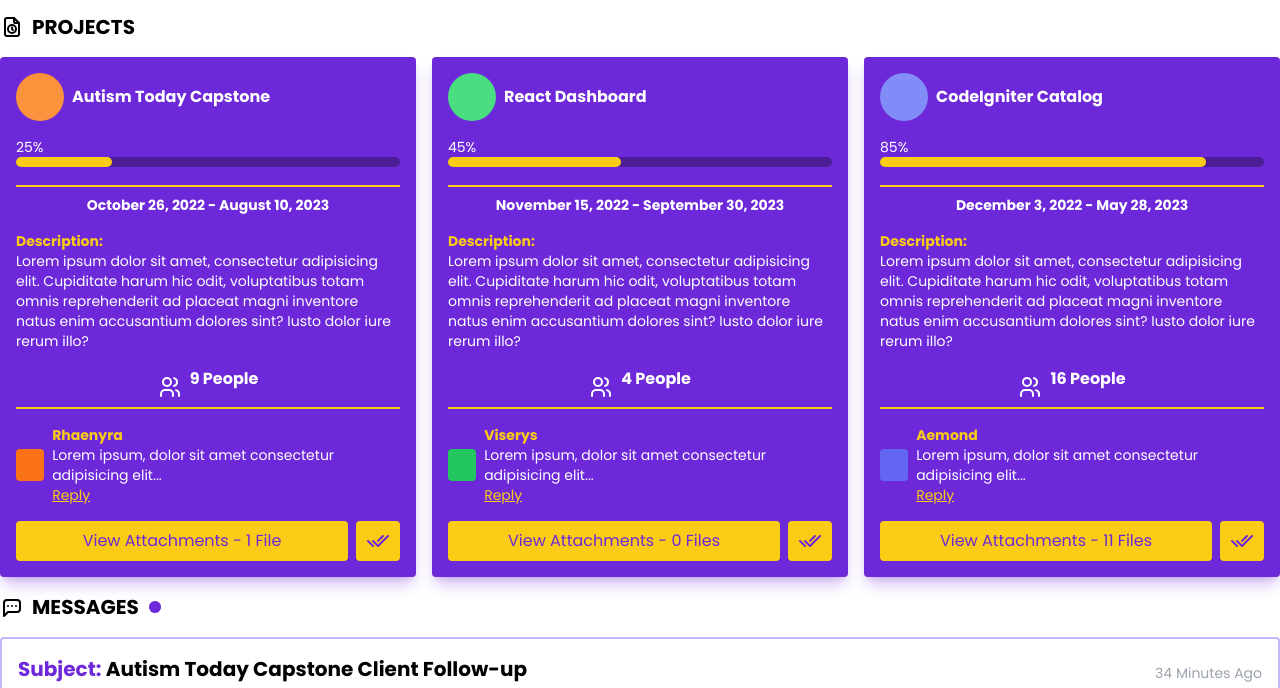
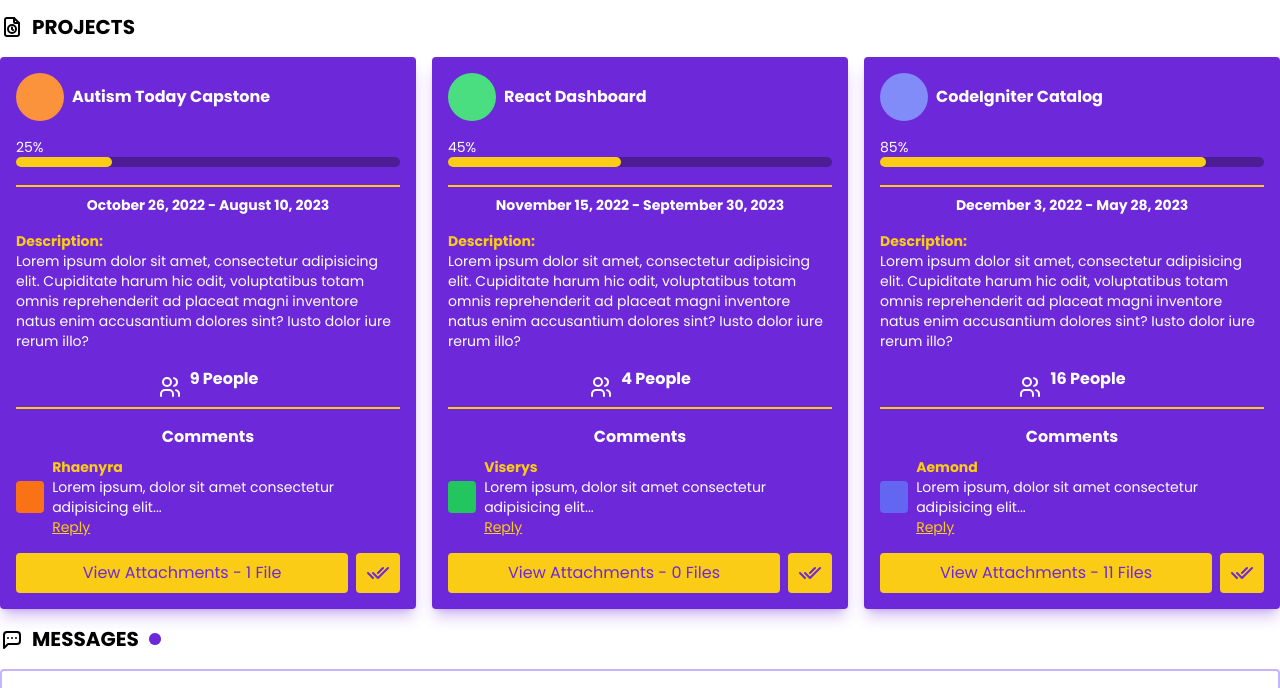
Before and after one commit to JCrucillo2/tailwind-dashboard, a website: page index.html in a window 1280 px wide. Shown: the part 91-779 px from the top of the page. Drawn offline with Linux system fonts and the light colour scheme.

Commit message:
Added comments heading

```diff
--- a/index.html
+++ b/index.html
@@ -254,7 +254,9 @@
                   <p class="mb-4 font-bold">9 People</p>
                 </div>
 
-                <div class="mb-4 flex items-center gap-2">
+                <div class="mb-4">
+                  <h3 class="text-center font-bold mb-2">Comments</h3>
+                  <div class="flex items-center gap-2">
                     <div class="rounded w-8 h-8 bg-orange-500"></div>
                     <div class="text-sm">
                       <p class="font-bold text-yellow-400">Rhaenyra</p>
@@ -262,9 +264,12 @@
                         Lorem ipsum, dolor sit amet consectetur adipisicing
                         elit...
                       </p>
-                    <a class="block text-sm underline text-yellow-400" href="#"
+                      <a
+                        class="block text-sm underline text-yellow-400"
+                        href="#"
                         >Reply</a
                       >
+                    </div>
                   </div>
                 </div>
 
@@ -356,7 +361,9 @@
                   <p class="mb-4 font-bold">4 People</p>
                 </div>
 
-                <div class="mb-4 flex items-center gap-2">
+                <div class="mb-4">
+                  <h3 class="text-center font-bold mb-2">Comments</h3>
+                  <div class="flex items-center gap-2">
                     <div class="rounded w-8 h-8 bg-green-500"></div>
                     <div class="text-sm">
                       <p class="font-bold text-yellow-400">Viserys</p>
@@ -364,9 +371,12 @@
                         Lorem ipsum, dolor sit amet consectetur adipisicing
                         elit...
                       </p>
-                    <a class="block text-sm underline text-yellow-400" href="#"
+                      <a
+                        class="block text-sm underline text-yellow-400"
+                        href="#"
                         >Reply</a
                       >
+                    </div>
                   </div>
                 </div>
 
@@ -459,7 +469,9 @@
                   <p class="mb-4 font-bold">16 People</p>
                 </div>
 
-                <div class="mb-4 flex items-center gap-2">
+                <div class="mb-4">
+                  <h3 class="text-center font-bold mb-2">Comments</h3>
+                  <div class="flex items-center gap-2">
                     <div class="rounded w-8 h-8 bg-indigo-500"></div>
                     <div class="text-sm">
                       <p class="font-bold text-yellow-400">Aemond</p>
@@ -467,9 +479,12 @@
                         Lorem ipsum, dolor sit amet consectetur adipisicing
                         elit...
                       </p>
-                    <a class="block text-sm underline text-yellow-400" href="#"
+                      <a
+                        class="block text-sm underline text-yellow-400"
+                        href="#"
                         >Reply</a
                       >
+                    </div>
                   </div>
                 </div>
 
```
Also changed, not shown: css/styles.css. Lines whose indentation alone changed are shown as unchanged.
